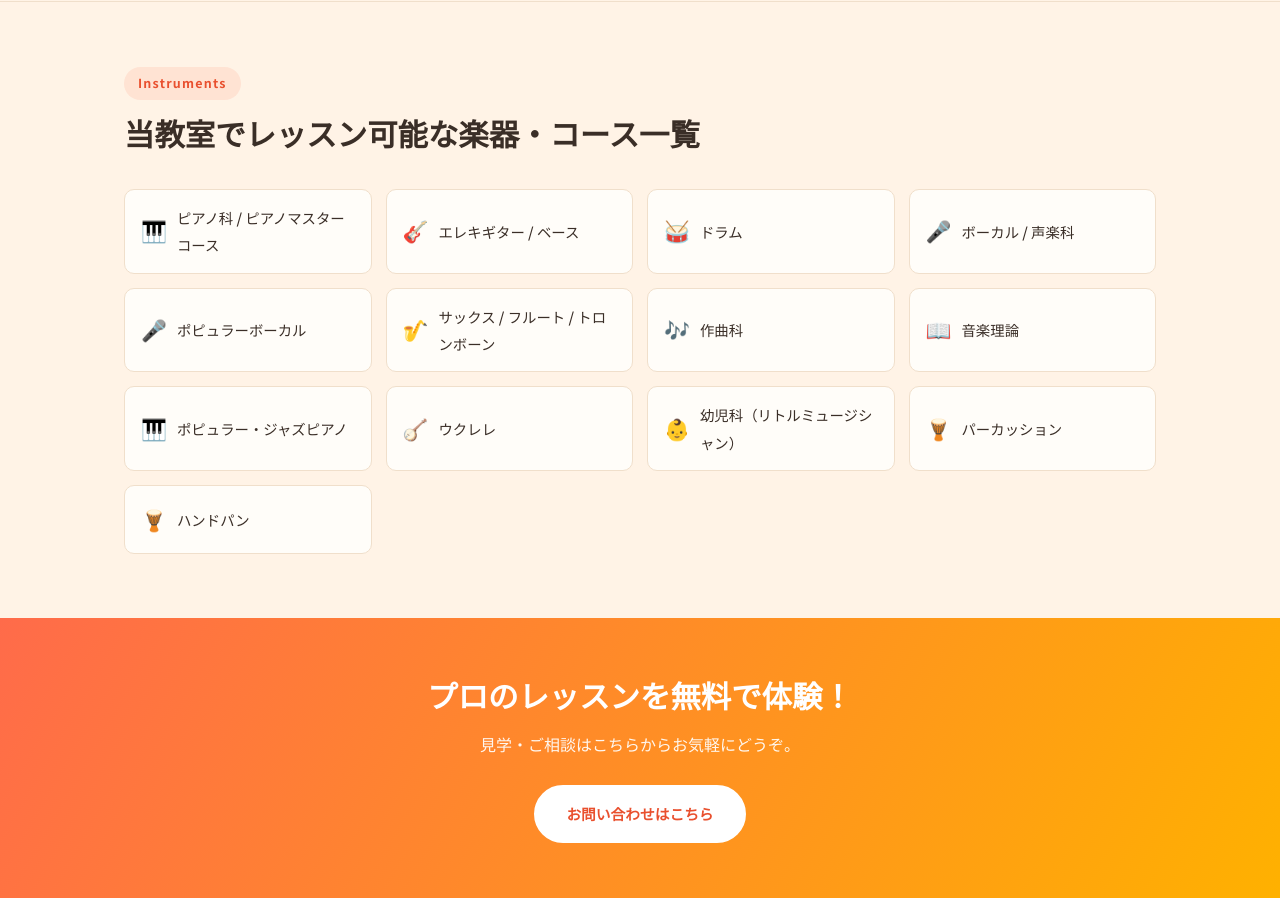
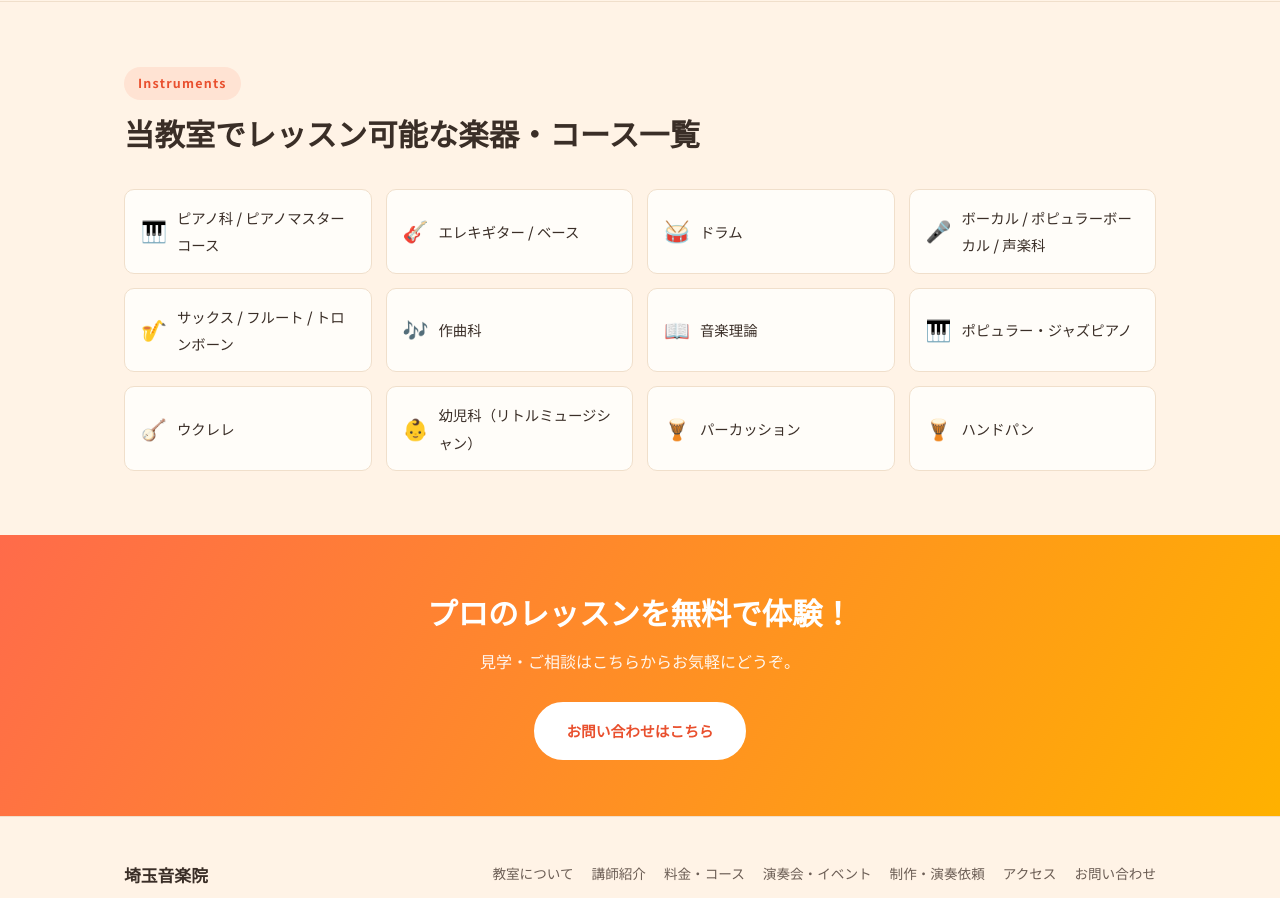
Before and after one commit to takuteefunk-cell/saitama-ongakuin, a PHP site: page /courses.html in a window 1280 px wide. Shown: the part 1483-2381 px from the top of the page. Run offline with PHP 8.4, Linux system fonts and the light colour scheme; some web fonts are replaced.

Commit message:
Link instrument chips to matching instructor profiles
Merge the vocal/popular-vocal chips into one, link chips that have a
clear matching instructor to their anchor on instructors.html, and
leave ambiguous or unstaffed items (ukulele, percussion, general
vocal/classical) unlinked.

Co-Authored-By: Claude Sonnet 5 <noreply@anthropic.com>

```diff
--- a/contact.html
+++ b/contact.html
@@ -78,8 +78,7 @@
       <div class="instrument-chip"><span class="emoji">👶</span>幼児科（リトルミュージシャン）</div>
       <div class="instrument-chip"><span class="emoji">🎸</span>エレキギター / ベース</div>
       <div class="instrument-chip"><span class="emoji">🥁</span>ドラム</div>
-      <div class="instrument-chip"><span class="emoji">🎤</span>ボーカル / 声楽科</div>
-      <div class="instrument-chip"><span class="emoji">🎤</span>ポピュラーボーカル</div>
+      <div class="instrument-chip"><span class="emoji">🎤</span>ボーカル / ポピュラーボーカル / 声楽科</div>
       <div class="instrument-chip"><span class="emoji">🪕</span>ウクレレ</div>
       <div class="instrument-chip"><span class="emoji">🎷</span>サックス / フルート / トロンボーン</div>
       <div class="instrument-chip"><span class="emoji">🎶</span>作曲科</div>
--- a/courses.html
+++ b/courses.html
@@ -89,19 +89,18 @@
       <h2>当教室でレッスン可能な楽器・コース一覧</h2>
     </div>
     <div class="instrument-grid">
-      <div class="instrument-chip"><span class="emoji">🎹</span>ピアノ科 / ピアノマスターコース</div>
-      <div class="instrument-chip"><span class="emoji">🎸</span>エレキギター / ベース</div>
-      <div class="instrument-chip"><span class="emoji">🥁</span>ドラム</div>
-      <div class="instrument-chip"><span class="emoji">🎤</span>ボーカル / 声楽科</div>
-      <div class="instrument-chip"><span class="emoji">🎤</span>ポピュラーボーカル</div>
-      <div class="instrument-chip"><span class="emoji">🎷</span>サックス / フルート / トロンボーン</div>
-      <div class="instrument-chip"><span class="emoji">🎶</span>作曲科</div>
-      <div class="instrument-chip"><span class="emoji">📖</span>音楽理論</div>
-      <div class="instrument-chip"><span class="emoji">🎹</span>ポピュラー・ジャズピアノ</div>
+      <a class="instrument-chip" href="instructors.html#yokoya-motoi"><span class="emoji">🎹</span>ピアノ科 / ピアノマスターコース</a>
+      <a class="instrument-chip" href="instructors.html#yonekura-hisashi"><span class="emoji">🎸</span>エレキギター / ベース</a>
+      <a class="instrument-chip" href="instructors.html#abe-takuya"><span class="emoji">🥁</span>ドラム</a>
+      <a class="instrument-chip" href="instructors.html#yonekura-hisashi"><span class="emoji">🎤</span>ボーカル / ポピュラーボーカル / 声楽科</a>
+      <a class="instrument-chip" href="instructors.html#miyashita-momomi"><span class="emoji">🎷</span>サックス / フルート / トロンボーン</a>
+      <a class="instrument-chip" href="instructors.html#yokoya-motoi"><span class="emoji">🎶</span>作曲科</a>
+      <a class="instrument-chip" href="instructors.html#yokoya-motoi"><span class="emoji">📖</span>音楽理論</a>
+      <a class="instrument-chip" href="instructors.html#morita-akira"><span class="emoji">🎹</span>ポピュラー・ジャズピアノ</a>
       <div class="instrument-chip"><span class="emoji">🪕</span>ウクレレ</div>
-      <div class="instrument-chip"><span class="emoji">👶</span>幼児科（リトルミュージシャン）</div>
+      <a class="instrument-chip" href="instructors.html#harada-masami"><span class="emoji">👶</span>幼児科（リトルミュージシャン）</a>
       <div class="instrument-chip"><span class="emoji">🪘</span>パーカッション</div>
-      <div class="instrument-chip"><span class="emoji">🪘</span>ハンドパン</div>
+      <a class="instrument-chip" href="instructors.html#hirayama-kanta"><span class="emoji">🪘</span>ハンドパン</a>
     </div>
   </div>
 </section>
--- a/styles.css
+++ b/styles.css
@@ -571,6 +571,18 @@ section + section {
 
 .instrument-chip .emoji { font-size: 1.3rem; }
 
+a.instrument-chip {
+  color: var(--ink);
+  text-decoration: none;
+  transition: border-color 0.15s ease, transform 0.15s ease;
+}
+
+a.instrument-chip:hover {
+  border-color: var(--accent);
+  transform: translateY(-2px);
+  text-decoration: none;
+}
+
 /* ---------- Event ---------- */
 
 .event-card {
@@ -785,6 +797,12 @@ section + section {
   border-radius: var(--radius);
   padding: 26px 24px;
   text-align: center;
+  scroll-margin-top: 96px;
+}
+
+.instructor-card:target {
+  border-color: var(--accent);
+  box-shadow: var(--shadow);
 }
 
 .instructor-card .avatar {
```
Also changed, not shown: index.html (+8 -9 lines), instructors.html (+8 -8 lines).
